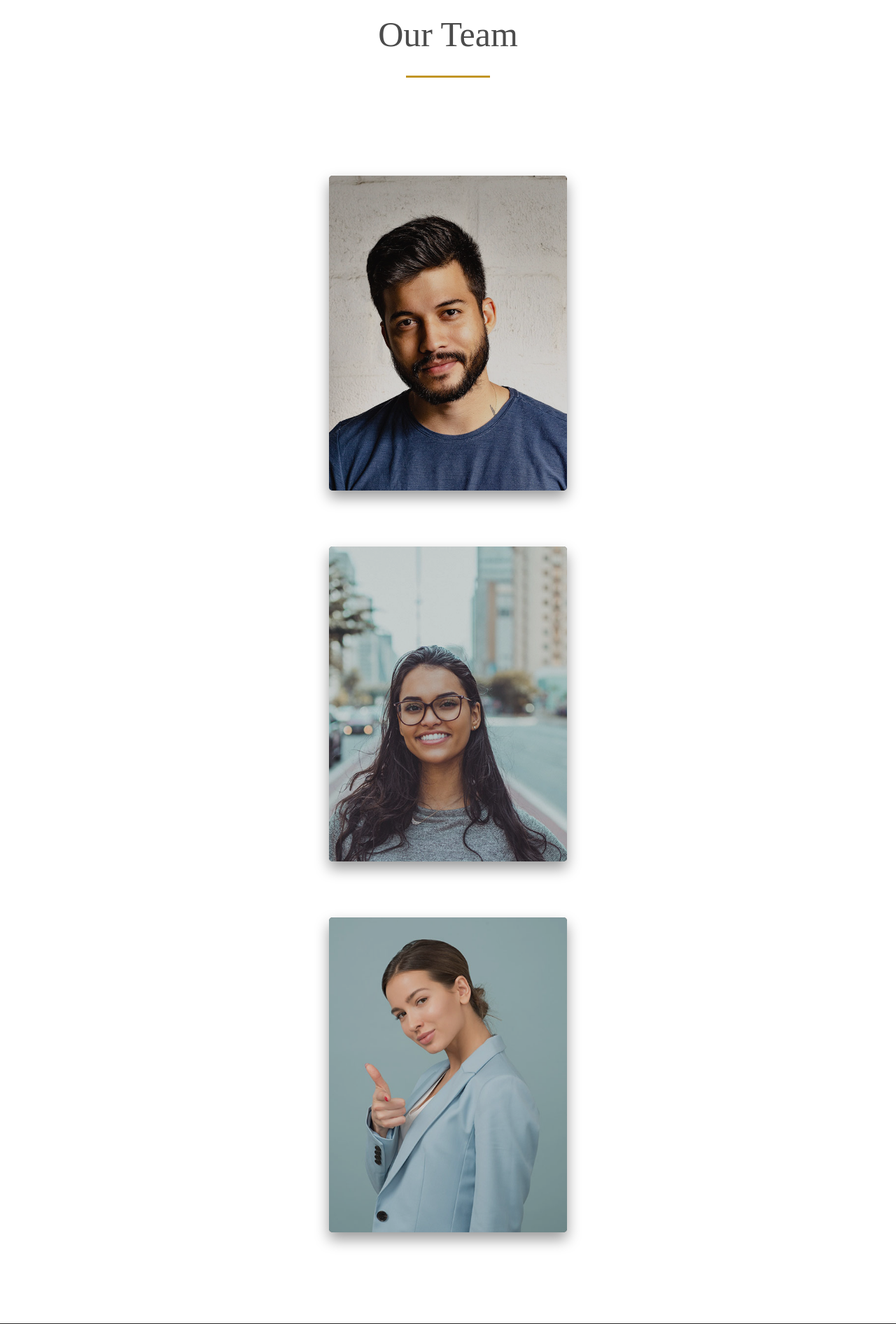
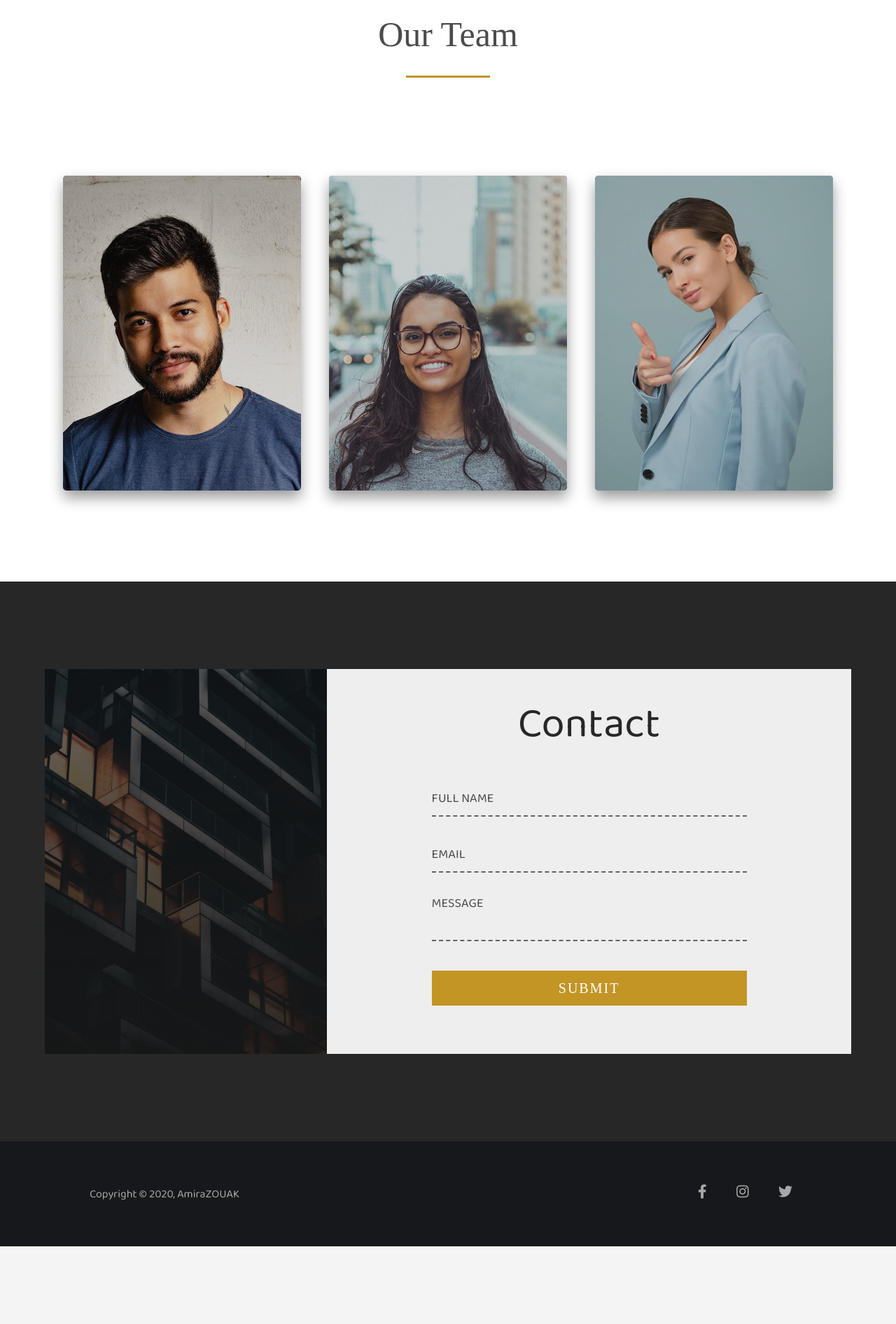
Before and after one commit to serendipity-coding/website-archi-html-css-javascript, a PHP site: page / in a window 1280 px wide. Shown: the part 1821-3713 px from the top of the page at 70% size. After the commit the page ends 3602 px from the top, so only its background shows below. Run offline with PHP 8.4, Linux system fonts and the light colour scheme; some libraries are stand-ins or nearby versions; some web fonts are replaced.

Commit message:
css resize

```diff
--- a/style.css
+++ b/style.css
@@ -10,6 +10,7 @@
   html {
     font-size: 62.5%;
   }
+
 /********************* Header  ******************/
   .header{
       width:100%;
@@ -341,7 +342,7 @@
   }
   .cards-wrapper{
       display: flex;
-      flex-direction: row;
+      flex-direction: row !important;
       justify-content: space-evenly;
       margin-top: 8rem;
       width: 100%;
@@ -476,9 +477,10 @@ background-size: cover;
 .input-group input {
     height: 4rem;
 }
-..input-group textarea{
+.input-group textarea{
     max-height: 7rem;
     max-width: 45rem;
+    resize: none;
 }
 .field:focus{
     border-bottom-style: solid;
```
